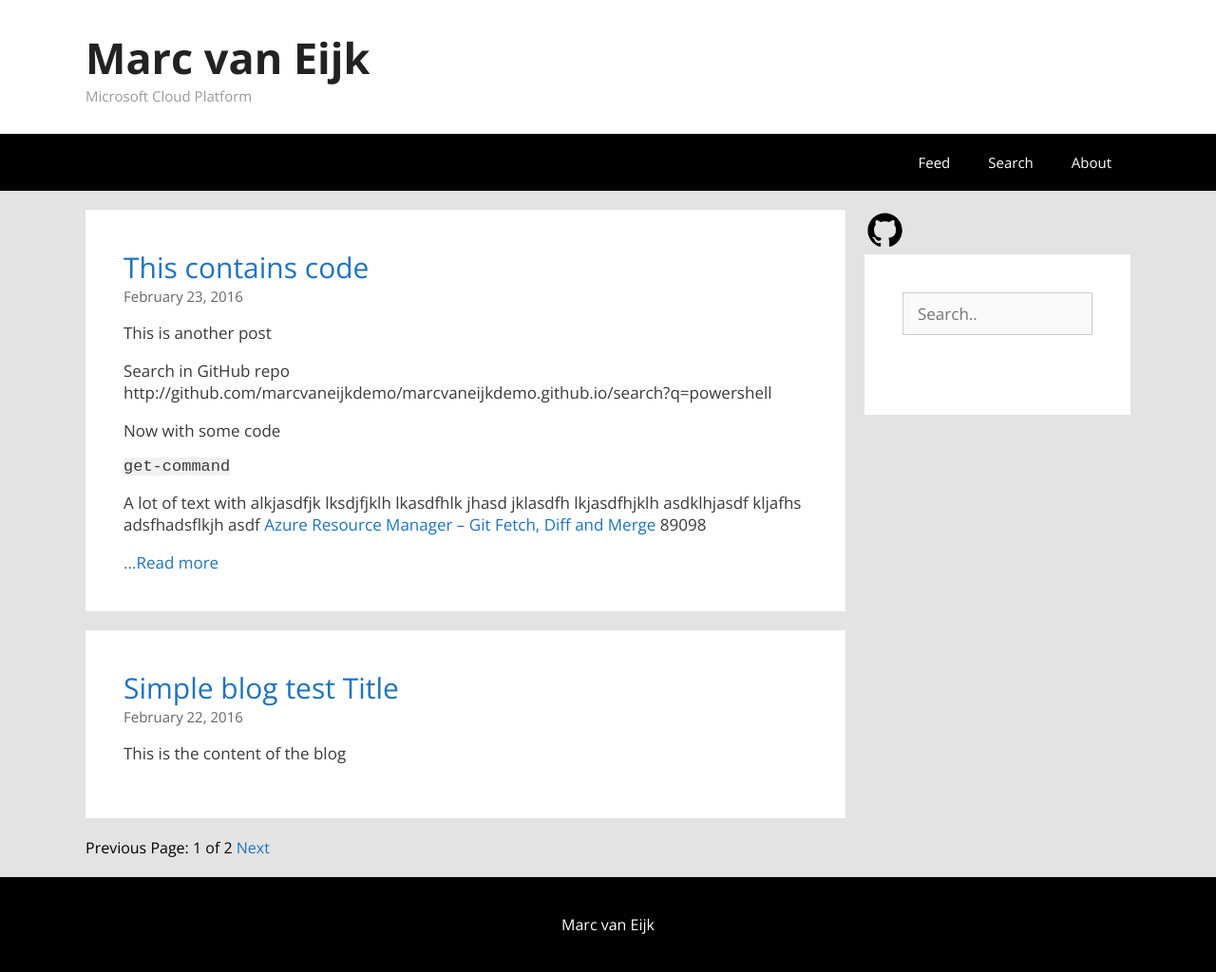
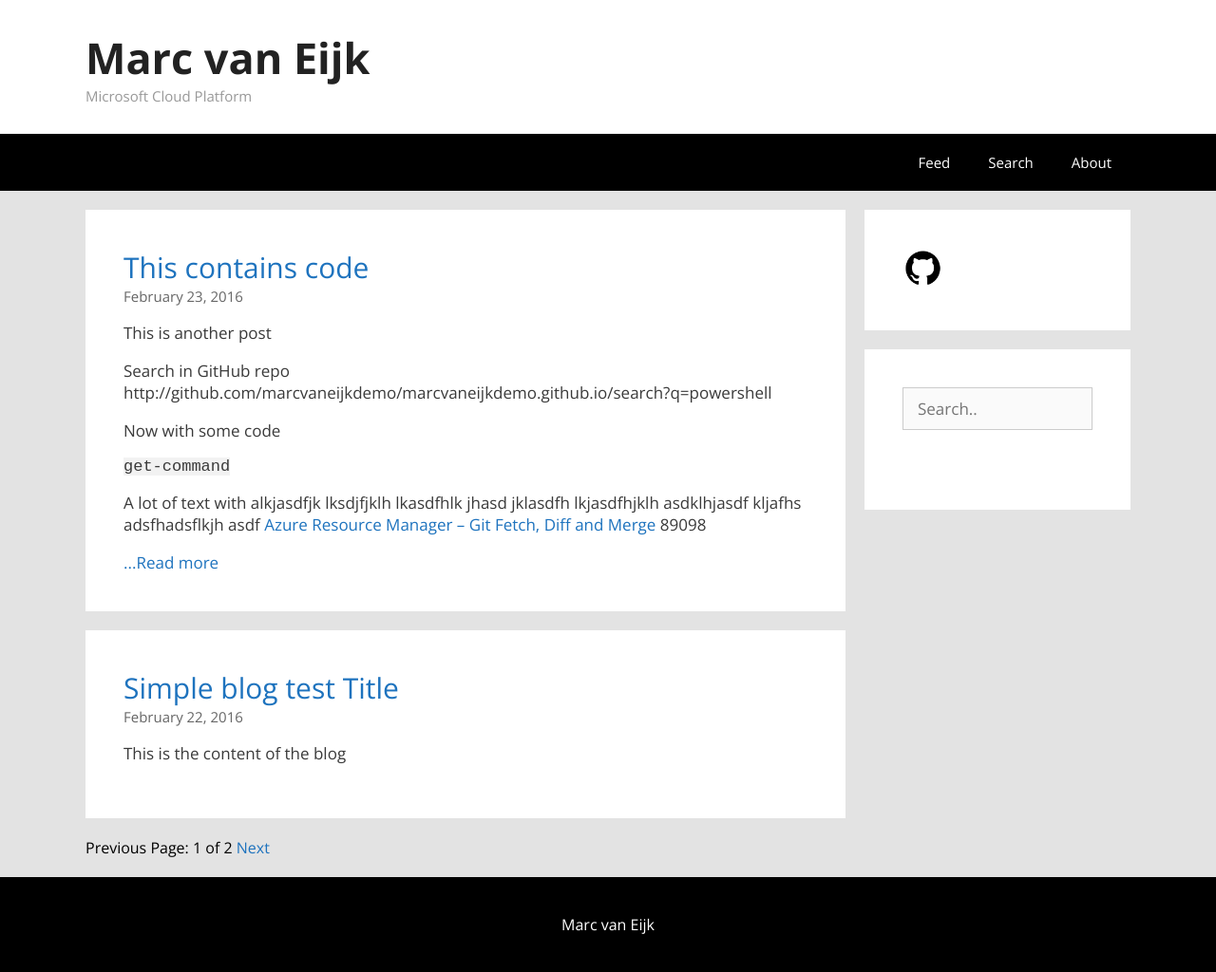
Before and after one commit to marcvaneijkdemo/marcvaneijkdemo.github.io, a Jekyll site: the page built from index.html, in a window 1280 px wide. Shown: the whole page at 95% size. Built offline with Jekyll 4.4.1, drawn with Linux system fonts in a browser that asks for light colours; nearby versions of some CDN libraries; the list of posts is cut into pages by our own code.

Commit message:
Update content.css

```diff
--- a/css/content.css
+++ b/css/content.css
@@ -48,6 +48,13 @@ a:hover {
 }
 
 /* Widget Search */
+
+.widgetMeta {
+  background-color: #ffffff;
+  padding: 40px;
+  margin-bottom: 20px;
+}
+
 .widgetSearch {
   background-color: #ffffff;
   padding: 40px;
@@ -70,9 +77,3 @@ a:hover {
   padding-top: 10px;
   font-size: 17px;
 }
-
-.widgetTwitter {
-  background-color: #ffffff;
-  padding: 40px;
-  margin-bottom: 20px;
-}
```
